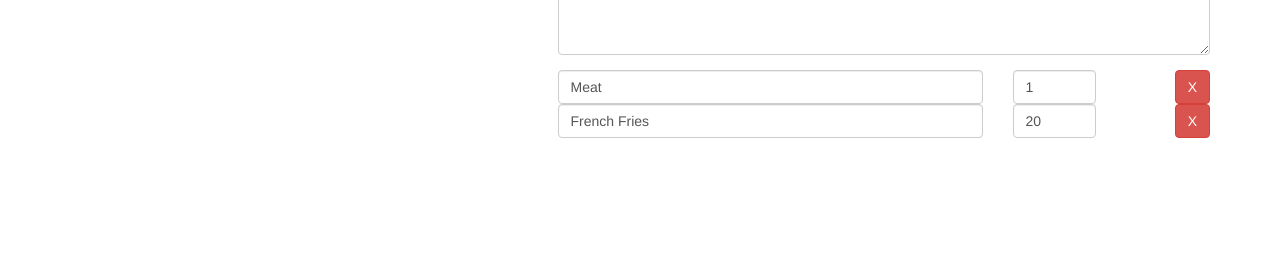
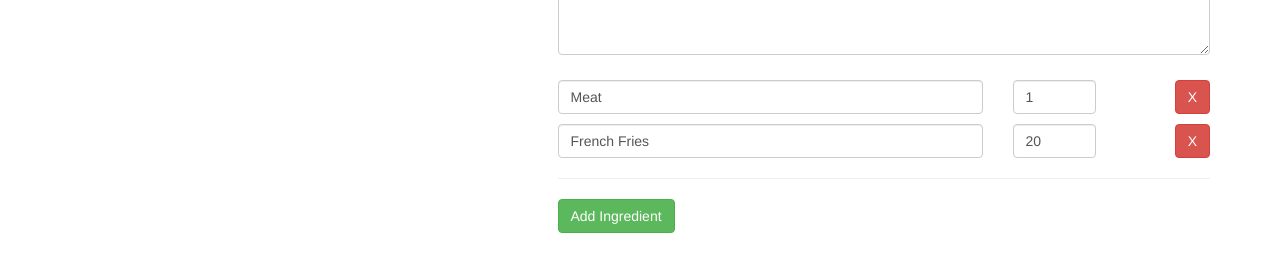
Before and after one commit to Hunterlemming/udemy-angular-complete-guide-2021-course-project, an Angular app: page /recipes/0/edit in a window 1280 px wide. Shown: the part 337-608 px from the top of the page. Built offline with nearby package versions, Linux system fonts and the light colour scheme.

Commit message:
232 Validating User Input

```diff
--- a/src/app/recipes/recipe-edit/recipe-edit.component.html
+++ b/src/app/recipes/recipe-edit/recipe-edit.component.html
@@ -53,7 +53,8 @@
         <div class="col-xs-12" formArrayName="ingredients">
           <div class="row"
                *ngFor="let ingredientCtrl of getControls(); let i = index"
-               [formGroupName]="i">
+               [formGroupName]="i"
+               style="margin-top: 10px;">
             <div class="col-xs-8">
               <input
                 type="text"
@@ -70,6 +71,12 @@
               <button class="btn btn-danger my-danger-button">X</button>
             </div>
           </div>
+          <hr>
+          <div class="row">
+            <div class="col-xs-12">
+              <button type="button" class="btn btn-success" (click)="onAddIngredient()">Add Ingredient</button>
+            </div>
+          </div>
         </div>
       </div>
     </form>
--- a/src/app/recipes/recipe-edit/recipe-edit.component.ts
+++ b/src/app/recipes/recipe-edit/recipe-edit.component.ts
@@ -65,4 +65,13 @@ export class RecipeEditComponent implements OnInit {
   onSubmit(): void {
     console.log(this.recipeForm);
   }
+
+  onAddIngredient(): void {
+    (this.recipeForm.get('ingredients') as FormArray).push(
+      new FormGroup({
+        name: new FormControl(),
+        amount: new FormControl()
+      })
+    );
+  }
 }
```
